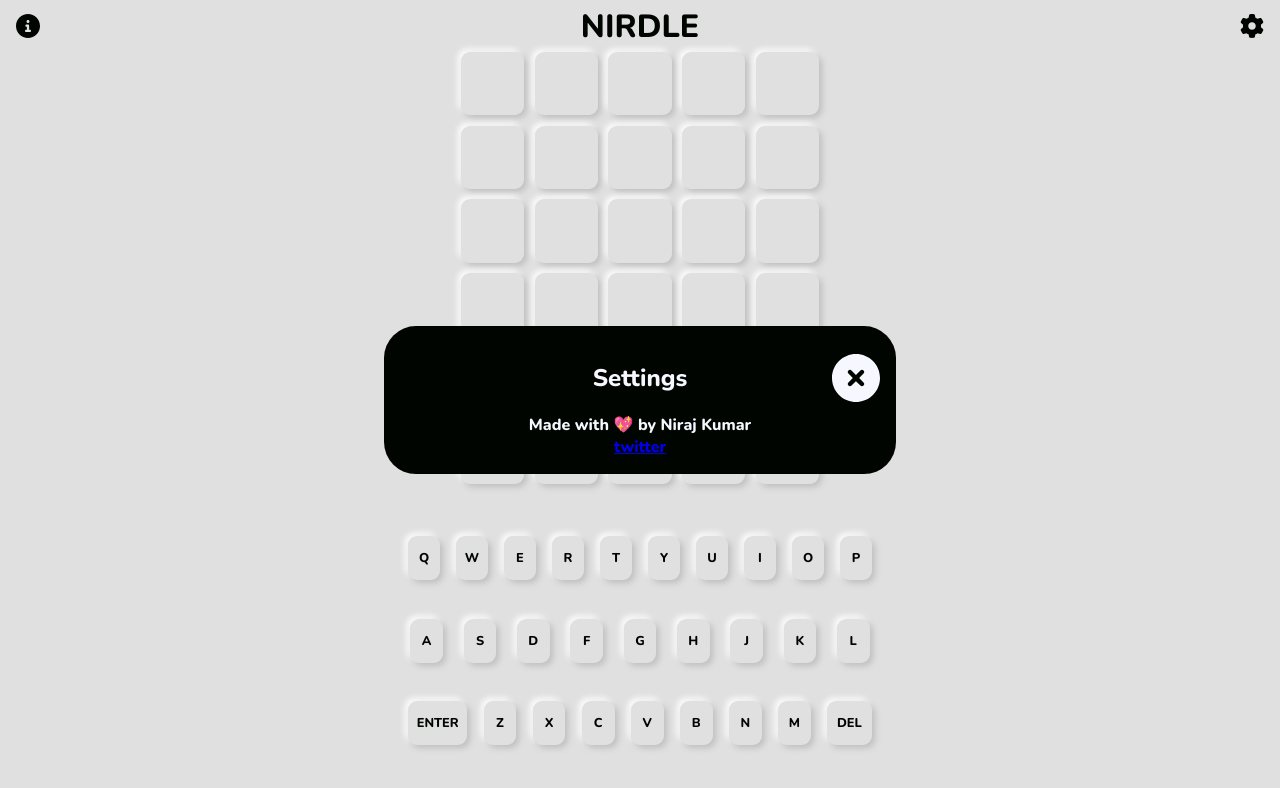
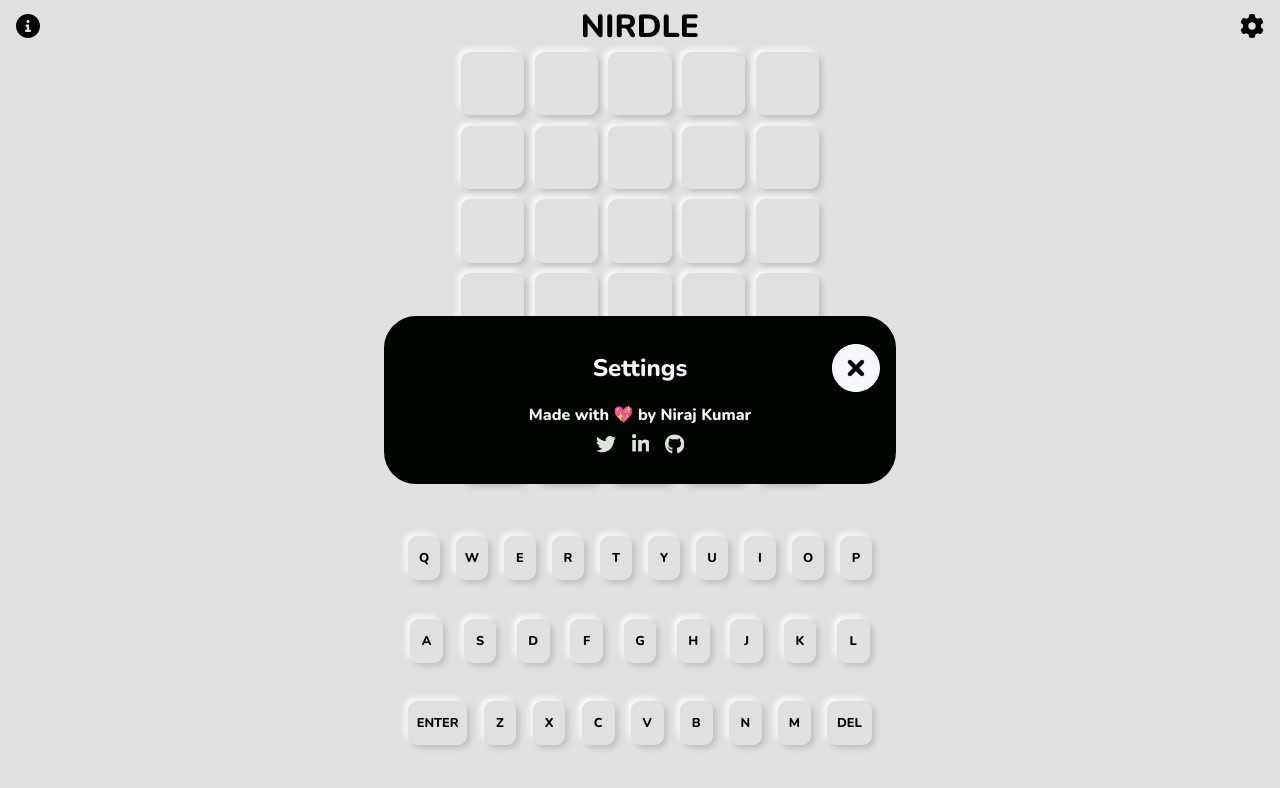
Before and after one commit to niraj-kumar-r/Nirjal, a plain HTML site: page index.html in a window 1280 px wide. Drawn offline with nearby package versions, Linux system fonts and the light colour scheme.

Commit message:
added social icons and links

```diff
--- a/css/style.css
+++ b/css/style.css
@@ -87,6 +87,18 @@ header {
     color: var(--neutral-dark);
     text-align: center;
     align-self: center;
+}
+
+.social-icon-container {
+    display: flex;
+    justify-content: center;
+    align-items: center;
+}
+
+.social-icon {
+    height: 1.25rem;
+    color: var(--alternate-neutral-light);
+    margin: 0.5rem;
 }
 
 .display-none {
--- a/index.html
+++ b/index.html
@@ -112,10 +112,52 @@
                     </svg>
                 </div>
                 <div>Made with 💖 by Niraj Kumar</div>
-                <div>
+                <div class="social-icon-container">
                     <a href="https://twitter.com/niraj_kumar_r" target="_blank"
-                        >twitter</a
+                        ><svg
+                            xmlns="http://www.w3.org/2000/svg"
+                            viewBox="0 0 512 512"
+                            class="social-icon"
+                        >
+                            <!--! Font Awesome Pro 6.1.1 by @fontawesome - https://fontawesome.com License - https://fontawesome.com/license (Commercial License) Copyright 2022 Fonticons, Inc. -->
+                            <path
+                                fill="currentColor"
+                                d="M459.37 151.716c.325 4.548.325 9.097.325 13.645 0 138.72-105.583 298.558-298.558 298.558-59.452 0-114.68-17.219-161.137-47.106 8.447.974 16.568 1.299 25.34 1.299 49.055 0 94.213-16.568 130.274-44.832-46.132-.975-84.792-31.188-98.112-72.772 6.498.974 12.995 1.624 19.818 1.624 9.421 0 18.843-1.3 27.614-3.573-48.081-9.747-84.143-51.98-84.143-102.985v-1.299c13.969 7.797 30.214 12.67 47.431 13.319-28.264-18.843-46.781-51.005-46.781-87.391 0-19.492 5.197-37.36 14.294-52.954 51.655 63.675 129.3 105.258 216.365 109.807-1.624-7.797-2.599-15.918-2.599-24.04 0-57.828 46.782-104.934 104.934-104.934 30.213 0 57.502 12.67 76.67 33.137 23.715-4.548 46.456-13.32 66.599-25.34-7.798 24.366-24.366 44.833-46.132 57.827 21.117-2.273 41.584-8.122 60.426-16.243-14.292 20.791-32.161 39.308-52.628 54.253z"
+                            />
+                        </svg>
+                    </a>
+                    <a
+                        href="https://www.linkedin.com/in/niraj-kumar-r/"
+                        target="_blank"
                     >
+                        <svg
+                            xmlns="http://www.w3.org/2000/svg"
+                            viewBox="0 0 448 512"
+                            class="social-icon"
+                        >
+                            <!--! Font Awesome Pro 6.1.1 by @fontawesome - https://fontawesome.com License - https://fontawesome.com/license (Commercial License) Copyright 2022 Fonticons, Inc. -->
+                            <path
+                                fill="currentColor"
+                                d="M100.28 448H7.4V148.9h92.88zM53.79 108.1C24.09 108.1 0 83.5 0 53.8a53.79 53.79 0 0 1 107.58 0c0 29.7-24.1 54.3-53.79 54.3zM447.9 448h-92.68V302.4c0-34.7-.7-79.2-48.29-79.2-48.29 0-55.69 37.7-55.69 76.7V448h-92.78V148.9h89.08v40.8h1.3c12.4-23.5 42.69-48.3 87.88-48.3 94 0 111.28 61.9 111.28 142.3V448z"
+                            />
+                        </svg>
+                    </a>
+                    <a
+                        href="https://github.com/niraj-kumar-r/Nirjal"
+                        target="_blank"
+                    >
+                        <svg
+                            xmlns="http://www.w3.org/2000/svg"
+                            viewBox="0 0 496 512"
+                            class="social-icon"
+                        >
+                            <!--! Font Awesome Pro 6.1.1 by @fontawesome - https://fontawesome.com License - https://fontawesome.com/license (Commercial License) Copyright 2022 Fonticons, Inc. -->
+                            <path
+                                fill="currentColor"
+                                d="M165.9 397.4c0 2-2.3 3.6-5.2 3.6-3.3.3-5.6-1.3-5.6-3.6 0-2 2.3-3.6 5.2-3.6 3-.3 5.6 1.3 5.6 3.6zm-31.1-4.5c-.7 2 1.3 4.3 4.3 4.9 2.6 1 5.6 0 6.2-2s-1.3-4.3-4.3-5.2c-2.6-.7-5.5.3-6.2 2.3zm44.2-1.7c-2.9.7-4.9 2.6-4.6 4.9.3 2 2.9 3.3 5.9 2.6 2.9-.7 4.9-2.6 4.6-4.6-.3-1.9-3-3.2-5.9-2.9zM244.8 8C106.1 8 0 113.3 0 252c0 110.9 69.8 205.8 169.5 239.2 12.8 2.3 17.3-5.6 17.3-12.1 0-6.2-.3-40.4-.3-61.4 0 0-70 15-84.7-29.8 0 0-11.4-29.1-27.8-36.6 0 0-22.9-15.7 1.6-15.4 0 0 24.9 2 38.6 25.8 21.9 38.6 58.6 27.5 72.9 20.9 2.3-16 8.8-27.1 16-33.7-55.9-6.2-112.3-14.3-112.3-110.5 0-27.5 7.6-41.3 23.6-58.9-2.6-6.5-11.1-33.3 2.6-67.9 20.9-6.5 69 27 69 27 20-5.6 41.5-8.5 62.8-8.5s42.8 2.9 62.8 8.5c0 0 48.1-33.6 69-27 13.7 34.7 5.2 61.4 2.6 67.9 16 17.7 25.8 31.5 25.8 58.9 0 96.5-58.9 104.2-114.8 110.5 9.2 7.9 17 22.9 17 46.4 0 33.7-.3 75.4-.3 83.6 0 6.5 4.6 14.4 17.3 12.1C428.2 457.8 496 362.9 496 252 496 113.3 383.5 8 244.8 8zM97.2 352.9c-1.3 1-1 3.3.7 5.2 1.6 1.6 3.9 2.3 5.2 1 1.3-1 1-3.3-.7-5.2-1.6-1.6-3.9-2.3-5.2-1zm-10.8-8.1c-.7 1.3.3 2.9 2.3 3.9 1.6 1 3.6.7 4.3-.7.7-1.3-.3-2.9-2.3-3.9-2-.6-3.6-.3-4.3.7zm32.4 35.6c-1.6 1.3-1 4.3 1.3 6.2 2.3 2.3 5.2 2.6 6.5 1 1.3-1.3.7-4.3-1.3-6.2-2.2-2.3-5.2-2.6-6.5-1zm-11.4-14.7c-1.6 1-1.6 3.6 0 5.9 1.6 2.3 4.3 3.3 5.6 2.3 1.6-1.3 1.6-3.9 0-6.2-1.4-2.3-4-3.3-5.6-2z"
+                            />
+                        </svg>
+                    </a>
                 </div>
             </div>
         </header>
```
